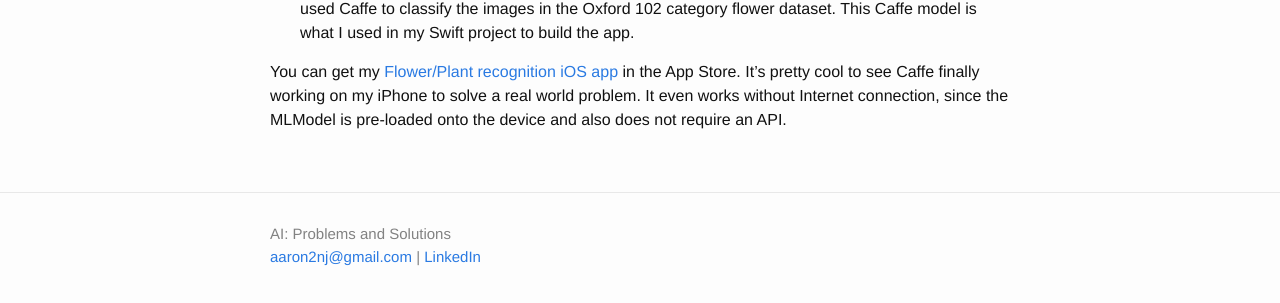
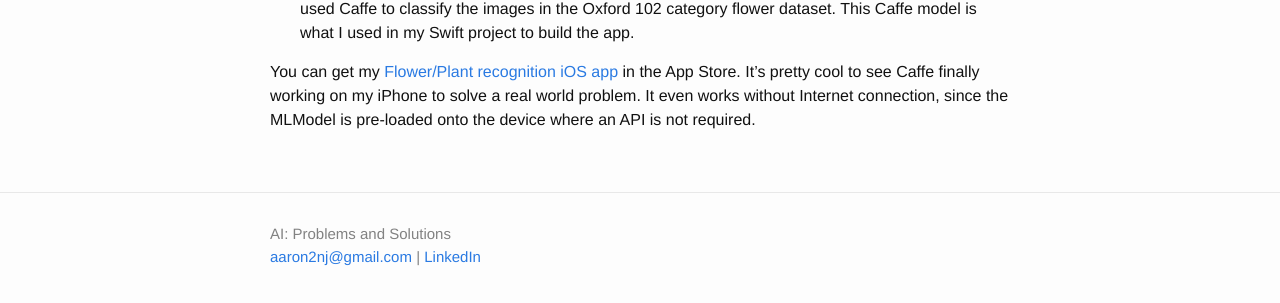
Before and after one commit to alexalwks2/aaronjohn2.github.io, a Jekyll site: the page built from _posts/2018-06-18-mobile-flower-recognition.md, in a window 1280 px wide. Shown: the part 806-1109 px from the top of the page. Built offline with Jekyll 4.4.1, drawn with Linux system fonts in a browser that asks for light colours; comment, search, counter and statistics services are not loaded.

Commit message:
Update 2018-06-18-mobile-flower-recognition.md

```diff
--- a/_posts/2018-06-18-mobile-flower-recognition.md
+++ b/_posts/2018-06-18-mobile-flower-recognition.md
@@ -27,4 +27,4 @@ These images could vary and have been taken at different angles and at different
 * Thanks to [Jimmie Goode](https://github.com/jimgoo/caffe-oxford102), he used this dataset to train a Convolutional Neural Network(CNN). He used Caffe to classify the images in the Oxford 102 category flower dataset. This Caffe model is what I used in my Swift project to build the app.
 
 You can get my [Flower/Plant recognition iOS app](//this is a comment.. leave app link in here, once it is published) in the App Store.
-It's pretty cool to see Caffe finally working on my iPhone to solve a real world problem. It even works without Internet connection, since the MLModel is pre-loaded onto the device and also does not require an API.
+It's pretty cool to see Caffe finally working on my iPhone to solve a real world problem. It even works without Internet connection, since the MLModel is pre-loaded onto the device where an API is not required.
```
